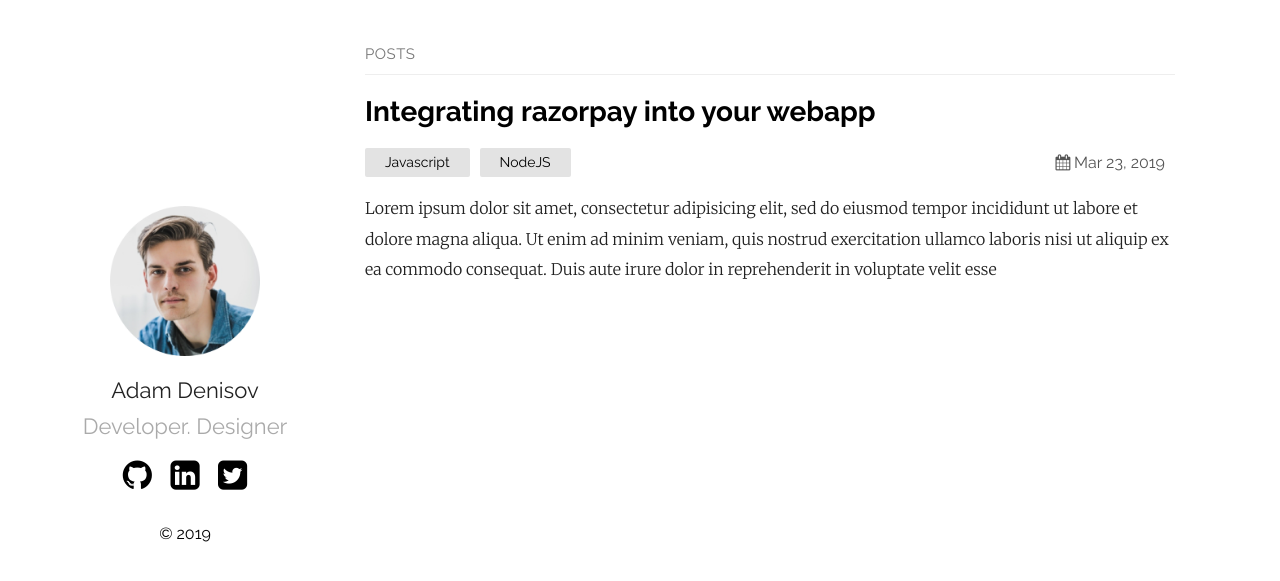
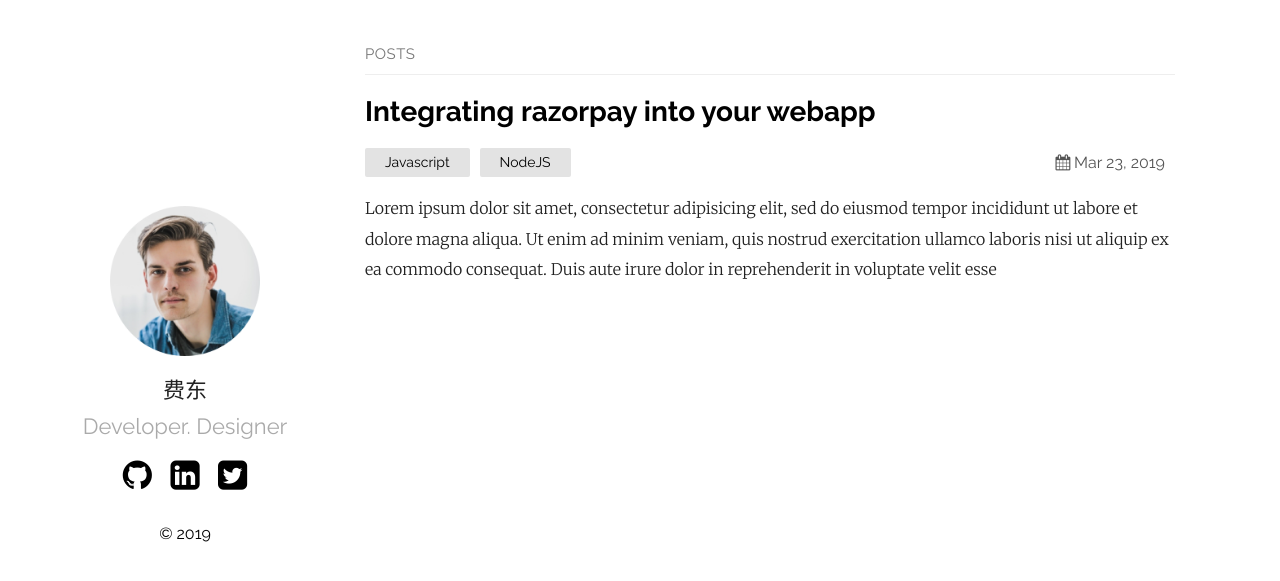
Before and after one commit to free-dong/free-dong.github.io, a Jekyll site: the page built from index.md, in a window 1280 px wide. Shown: the top 581 px of the page. Built offline with Jekyll 4.4.1, drawn with Linux system fonts in a browser that asks for light colours.

Commit message:
修改了_config.yml

```diff
--- a/_config.yml
+++ b/_config.yml
@@ -1,6 +1,6 @@
 title: 费东的博客
-author: GitHub User
-email: your-email@domain.com
+author: Free Dong
+email: feidong.vip@qq.com
 description: > # this means to ignore newlines until "show_exerpts:"
   Write an awesome description for your new site here. You can edit this
   line in _config.yml. It will appear in your document head meta (for
@@ -12,7 +12,7 @@ show_excerpts: true # set to true to show excerpts on the homepage
 sass:
   sass_dir: _sass
 plainwhite:
-  name: Adam Denisov
+  name: 费东
   tagline: Developer. Designer
   date_format: "%b %-d, %Y"
   sitemap: true # set to true to generate sitemap.xml content
@@ -49,7 +49,8 @@ plainwhite:
 # - about.md
 
 # Build settings
-theme: plainwhite
+#theme: plainwhite
+theme: Minima
 
 plugins:
   - jekyll-seo-tag
```
